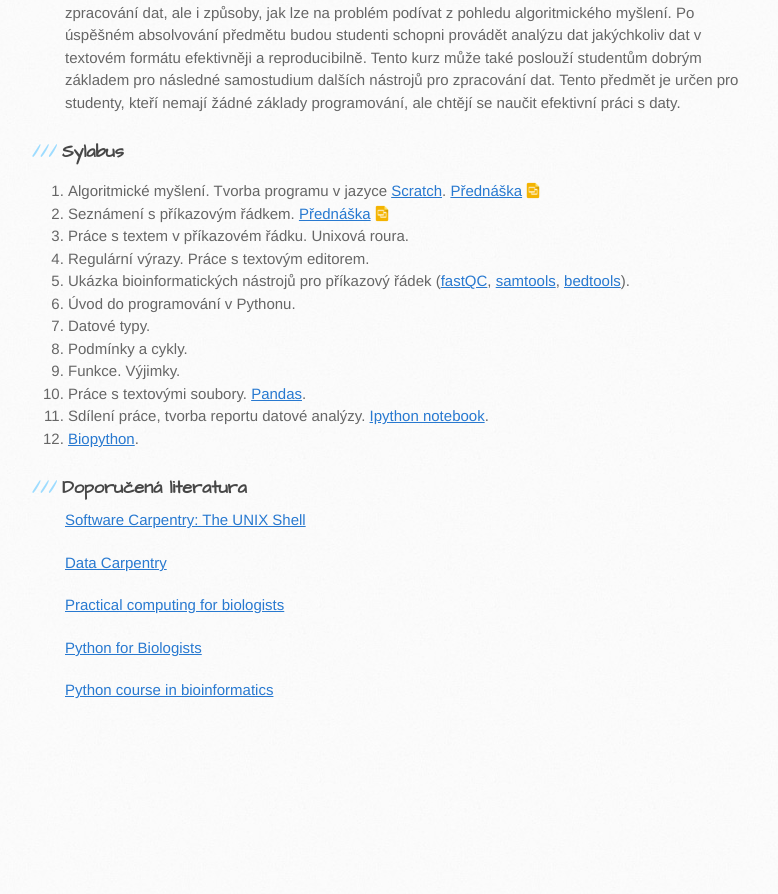
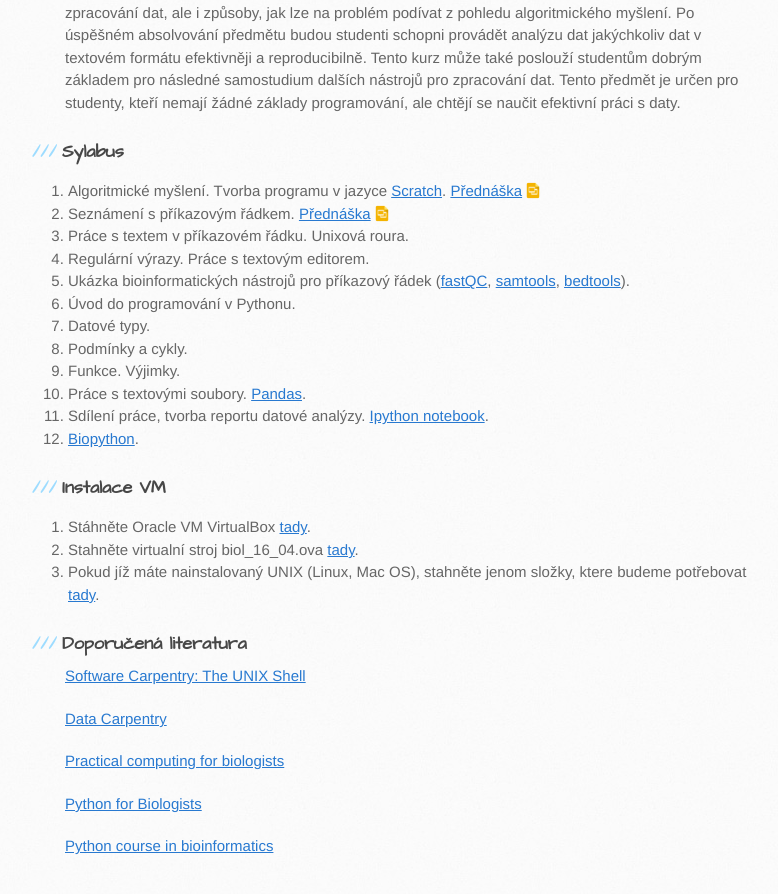
Before and after one commit to anastazie/intro_python_biol, a Jekyll site: the page built from index.md, in a window 1280 px wide and 900 px high, scrolled down 919 px. Shown: the top 894 px of the window, without its empty margins (105-883 px from the left). Built offline with Jekyll 4.4.1, drawn with Linux system fonts in a browser that asks for light colours; before the commit the page ends 1663 px from its top, so only the background shows below that.

Commit message:
VM installation guide added

```diff
--- a/index.md
+++ b/index.md
@@ -29,6 +29,11 @@ Cílem předmětu je zbavení studentů strachu z příkazového řádku a nauč
 11. Sdílení práce, tvorba reportu datové analýzy. [Ipython notebook](http://jupyter.org/).
 12. [Biopython](http://biopython.org/DIST/docs/tutorial/Tutorial.html).
 
+### Instalace VM
+1. Stáhněte Oracle VM VirtualBox [tady](https://www.virtualbox.org/wiki/Downloads).
+2. Stahněte virtualní stroj biol_16_04.ova [tady](https://www.dropbox.com/s/l340qwiuvznuixq/biol_16_04.ova?dl=0).
+3. Pokud jíž máte nainstalovaný UNIX (Linux, Mac OS), stahněte jenom složky, ktere budeme potřebovat [tady](https://www.dropbox.com/s/1hpf1cj5wp3vq8w/python_bio.zip?dl=0).
+
 ### Doporučená literatura
 
 [Software Carpentry: The UNIX Shell](http://swcarpentry.github.io/shell-novice/)
```
